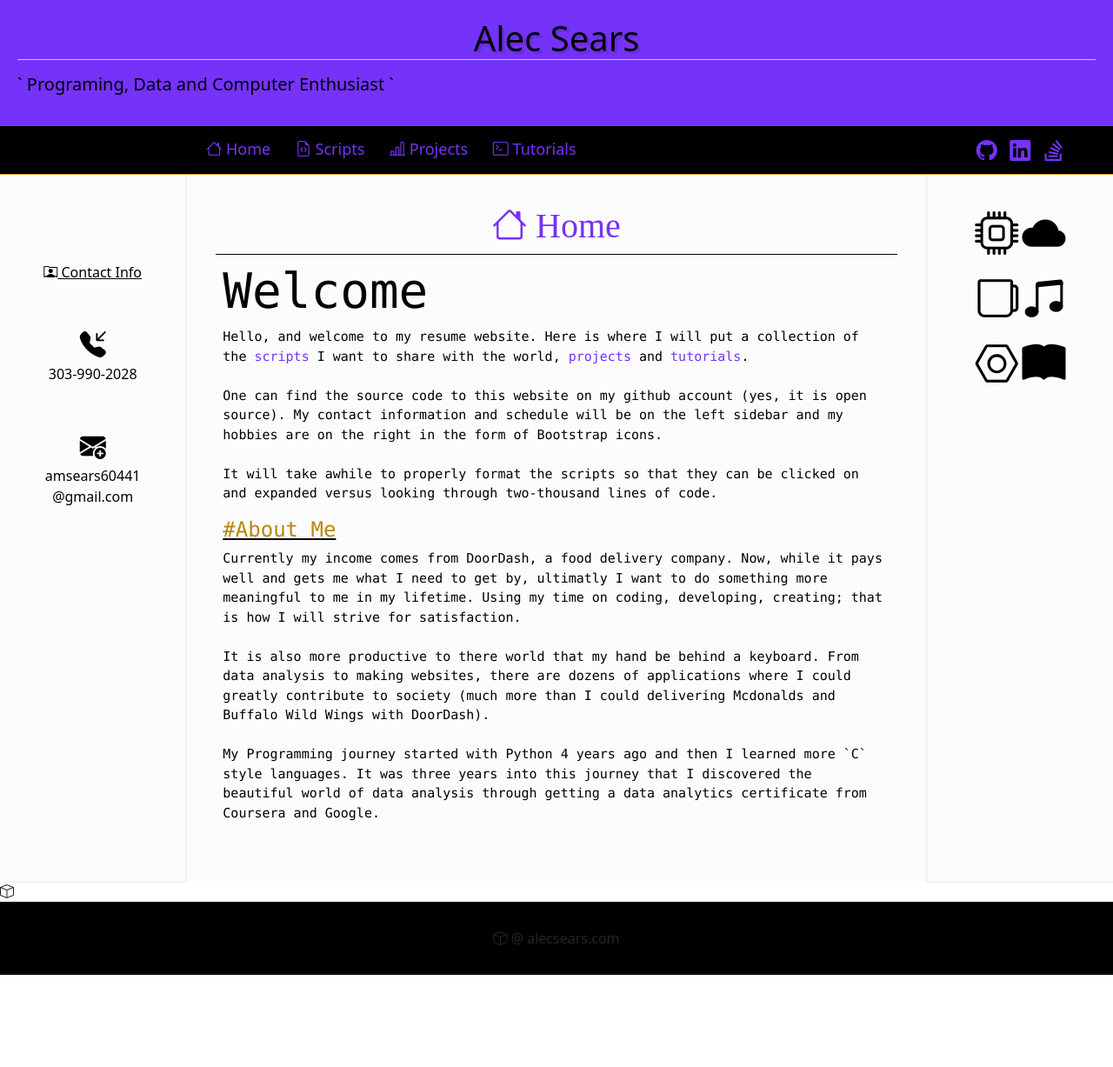
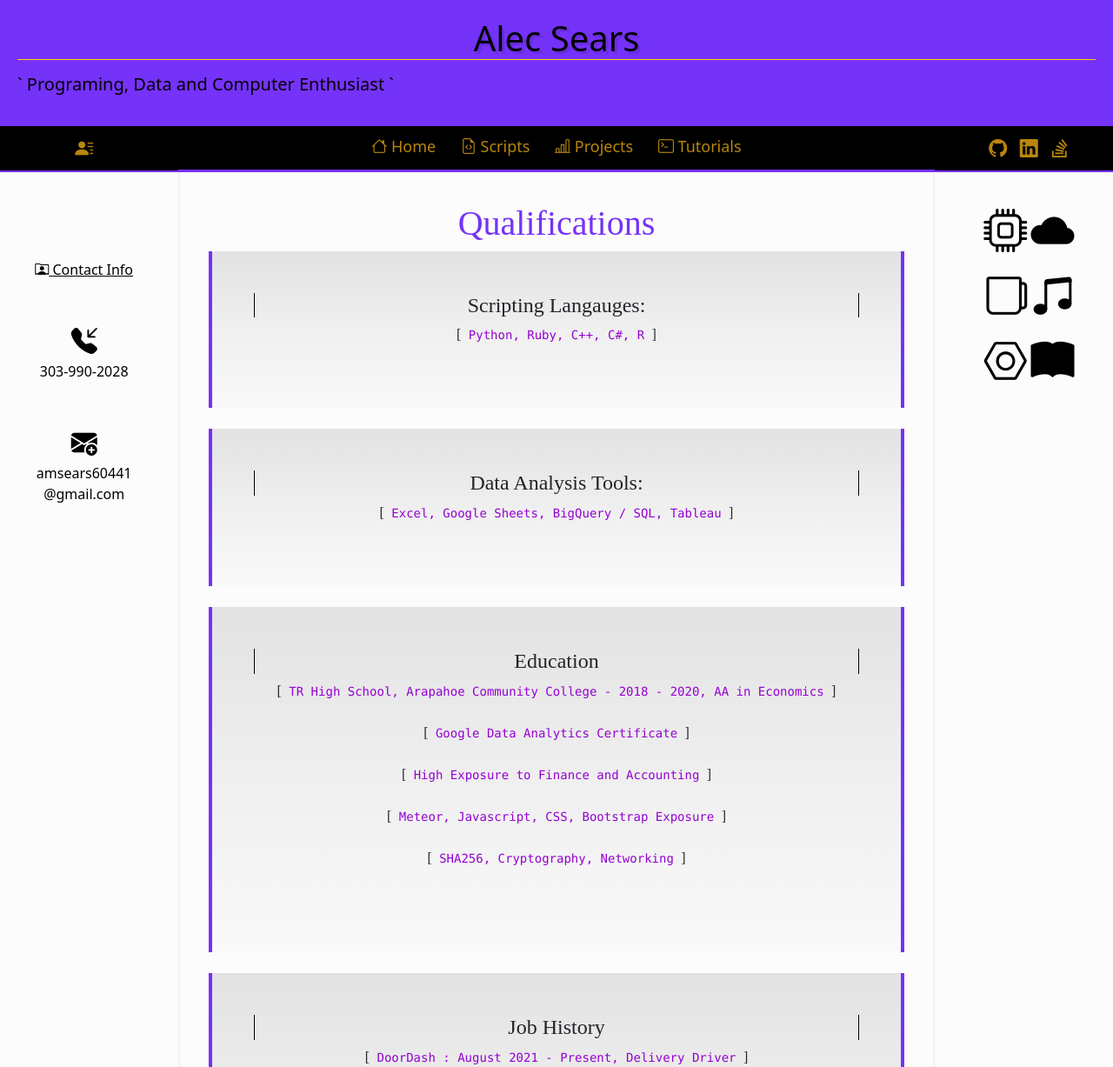
Before and after one commit to searsam1/resume_website, a plain HTML site: page index.html in a window 1280 px wide. Shown: the top 1227 px of the page at 87% size. Before the commit the page ends 1121 px from the top, so only its background shows below. Drawn offline with nearby package versions, Linux system fonts and the light colour scheme.

Commit message:
Got the home > Qualifcations section started

```diff
--- a/Styles/main.css
+++ b/Styles/main.css
@@ -3,37 +3,30 @@
 
 #Brand
 {
-  color: black;
   text-decoration: none;
   font-size: large;
-    background: rgb(117,50,249);
     text-align: left;
     padding: 9px;
     text-align: center;
-    background: black;
-    border-bottom: 1px solid goldenrod;
-
+    background-color: black;
+    border-bottom: 2px solid rgb(117,50,249);;
 }
-
-
-
-
 
 #Navbar
 {
-  /*background: rgb(117,50,249);*/
-    background: black;
-  text-align: left;
+    text-decoration: none;
+    background-color: black;
     font-size: large;
-    z-index: 1;
-    padding: 12px;
-     border-bottom: 1px solid goldenrod;
-
+    text-align: left;
+    padding: 9px;
+    text-align: center;
+     border-bottom: 3px solid rgb(117,50,249);;
 }
 
 #Navbar > a
 {
-  color: rgb(117,50,249);
+
+    color: darkgoldenrod;
   text-decoration: none;
   font-size: large;
   padding: 12px;
@@ -43,8 +36,7 @@
 #Navbar > a:hover {
 /*  background-color: springgreen;
   color: black !important;*/
-    background-color: black;
-    color: darkgoldenrod;
+    color: goldenrod;
     /*box-shadow: 1px 1px 1px 1px rgb(0,0,0,20%);*/
 }
 
@@ -60,6 +52,7 @@
 #Body {
   background-color: rgb(0,0,0,1%);
   padding: 10px;
+
   text-align: center;
   position:relative;
   z-index:-1;
@@ -77,41 +70,38 @@
 
 
 #githubIcon{
-    color: rgb(117,50,249);
+     color: darkgoldenrod;
 /*    color: black;
     background: white;*/
     background-clip: content-box;
-    font-size: 24px;
+    font-size: 21px;
     padding: 5px
 }
 #githubIcon:hover {
-    color: whitesmoke;
+    color: goldenrod;
 
 }
-
 #linkedinIcon{
 
-    color: rgb(117,50,249);
+    color: darkgoldenrod;
 /*    color: rgb(10,102,194);
     background: white;*/
     background-clip: content-box;
-    font-size: 24px;
+    font-size: 21px;
     padding: 5px
 }
-
 #linkedinIcon:hover {
-    color: whitesmoke;;
+    color: goldenrod;;
 }
-
 #stackIcon{
-    color: rgb(117,50,249);
+    color: darkgoldenrod;
     /*color: orangered;
     background: white;*/
-    font-size: 24px;
+    font-size: 21px;
     padding: 5px
 }
 #stackIcon:hover {
-    color: whitesmoke;
+    color: goldenrod;
 
 }
 
@@ -123,35 +113,13 @@
 }
 
 
-
 #Welcome{
  color: rgb(117,50,249);
-    border-bottom: 1px solid black;
+
 
 /* box-shadow: 5px 3px 4px 1px rgb(0,0,0,20%);*/
 }
-.CodeBox{
 
-  color: rgb(0,0,0);
-  text-align: left;
-    font-size: 15px;
-    padding: 8px;
-    font-family:'Lucida Console',monospace;
-    word-wrap: break-word;
-
-}
-
-.display-1
-{
-
-}
-
-
-.seperator
-{
-    width: 10px;
-    height: 10px
-}
 
 #Foot
 {
@@ -176,3 +144,16 @@
   top: 0;
 
 }
+
+
+
+code{
+    color: darkviolet;
+}
+
+#box{
+    border-left: 4px solid rgb(117,50,249,100%);
+    border-right: 4px solid rgb(117,50,249,100%);
+    background-image: repeating-linear-gradient(rgb(0,0,0,10%),rgb(0,0,0,5%),rgb(0,0,0,1%));
+    padding: 10px
+}
--- a/index.html
+++ b/index.html
@@ -21,10 +21,11 @@
          </h1>
      </div>
 </head>
-    <div class="container-fluid ">
+
     <div class="row" id="HEAD">
       <div class="col-2" id="Brand">
-          <i class="bi bi-person-lines-fill" style="font-size: 24px"></i>
+          <i class="bi bi-person-lines-fill" style="font-size: 21px; color: darkgoldenrod;"></i>
+
       </div>
       <div class="col-8" id="Navbar">
 
@@ -56,33 +57,68 @@
       </div>
       <div class="col-8" id="Body">
         <div style="font-size: 30px;" id="Welcome">
-       <h1 class="display-6"><i class="bi bi-house"></i> Home </h1>
-        </div>
-        <div class="CodeBox">
-            <h1  class="display-4" style="color: black; text-align: left;"> Welcome</h1>
-            Hello, and welcome to my resume website. Here is where I will put a collection of the <a class="purple">scripts</a> I want to share with the world, <a class="purple">projects</a> and <a class="purple">tutorials</a>.
+       <h1 class="display-6"> Qualifications </h1>
+          </div>
+
+        <div class="container-fluid p-5" id="box">
+            <h4 style="border-left: 1px solid black; border-right: 1px solid black">Scripting Langauges: </h4>
+            [<code> Python, Ruby, C++, C#, R </code>]
+
             <br><br>
-            One can find the source code to this website on my github account (yes, it is open source). My contact information and schedule will be on the left sidebar and my hobbies are on the right in the form of Bootstrap icons.
-                       <br><br>
-            It will take awhile to properly format the scripts so that they can be clicked on and expanded versus looking through two-thousand lines of code.
 
-        </div>
-                  <div class="CodeBox">
-            <u><h1 style="font-size: x-large; color: darkgoldenrod">   #About Me</h1></u>
-                      Currently my income comes from DoorDash, a food delivery company. Now, while it pays well and gets me what I need to get by, ultimatly I want to do something more meaningful to me in my lifetime. Using my time on coding, developing, creating; that is how I will strive for satisfaction.
-                      <br>
-                      <br>
-                      It is also more productive to there world that my hand be behind a keyboard. From data analysis to making websites, there are dozens of applications where I could greatly contribute to society (much more than I could delivering Mcdonalds and Buffalo Wild Wings with DoorDash).
-                      <br>
-                      <br>
-                      My Programming journey started with Python 4 years ago and then I learned more `C` style languages. It was three years into this journey that I discovered the beautiful world of data analysis through getting a data analytics certificate from Coursera and Google.
+          </div>
+          <br>
 
-        </div>
+        <div class="container-fluid p-5" id="box">
+            <h4 style="border-left: 1px solid black; border-right: 1px solid black">Data Analysis Tools: </h4>
+            [<code> Excel, Google Sheets, BigQuery / SQL, Tableau </code>]
 
-        <br>
+            <br><br>
+
+          </div>
+          <br>
+          <div class="container-fluid p-5" id="box">
+            <h4 style="border-left: 1px solid black; border-right: 1px solid black">Education </h4>
+            [<code> TR High School, Arapahoe Community College - 2018 - 2020, AA in Economics </code>]
+              <br>
+              <br>
+              [<code> Google Data Analytics Certificate </code>]
+              <br>
+              <br>
+              [<code> High Exposure to Finance and Accounting </code>]
+              <br>
+              <br>
+              [<code> Meteor, Javascript, CSS, Bootstrap Exposure </code>]
+              <br>
+                <br>
+              [<code> SHA256, Cryptography, Networking </code>]
+              <br>
 
 
+            <br><br>
+
+          </div>
+          <br>
+          <div class="container-fluid p-5" id="box">
+            <h4 style="border-left: 1px solid black; border-right: 1px solid black">Job History </h4>
+            [<code> DoorDash : August 2021 - Present, Delivery Driver </code>]
+              <br>
+              <br>
+              [<code> Whole Foods Market : August 2021 - April 2022, In-Store Shopper </code>]
+              <br>
+              <br>
+            [<code> King Soopers/City Market : February 2021 - August 2021, In-Store Shopper </code>]
+              <br>
+              <br>
+
+
+
+            <br><br>
+
+          </div>
+
       </div>
+
       <div class="col-2" id="Github">
         <i class="bi bi-cpu" style="font-size: 50px; color: black"></i>
           <i class="bi bi-cloudy-fill" style="font-size: 50px; color: black"></i>
@@ -94,7 +130,7 @@
         </div>
 
     </div>
-</div>
+
 
 
 <footer>
```
